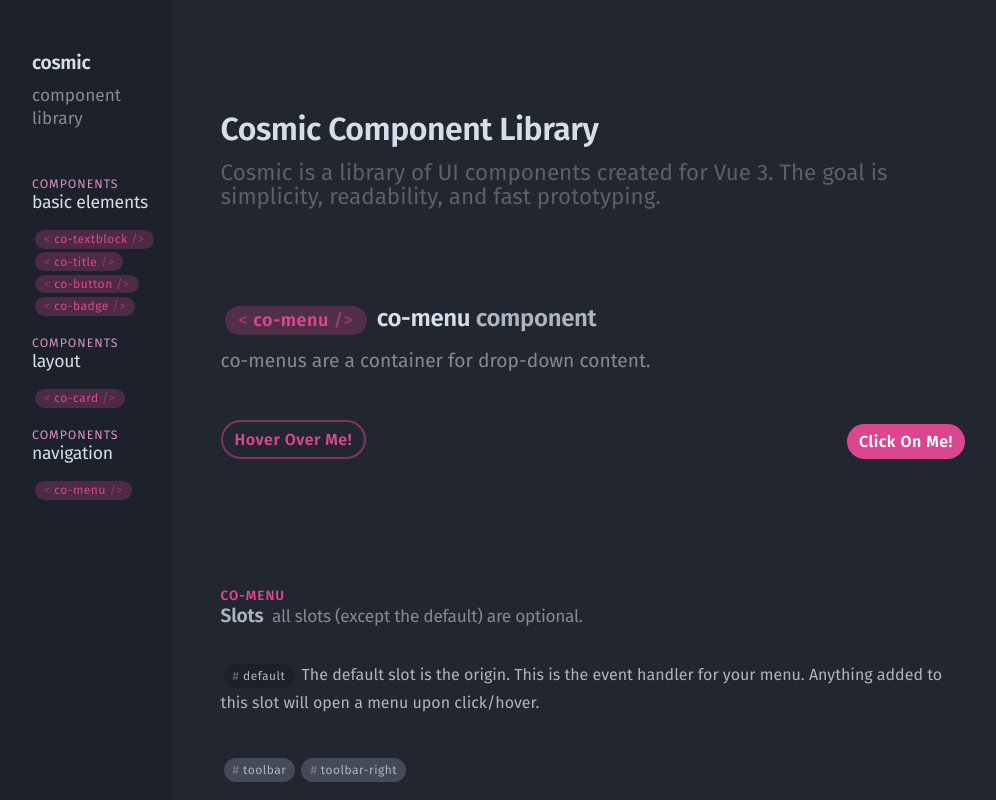
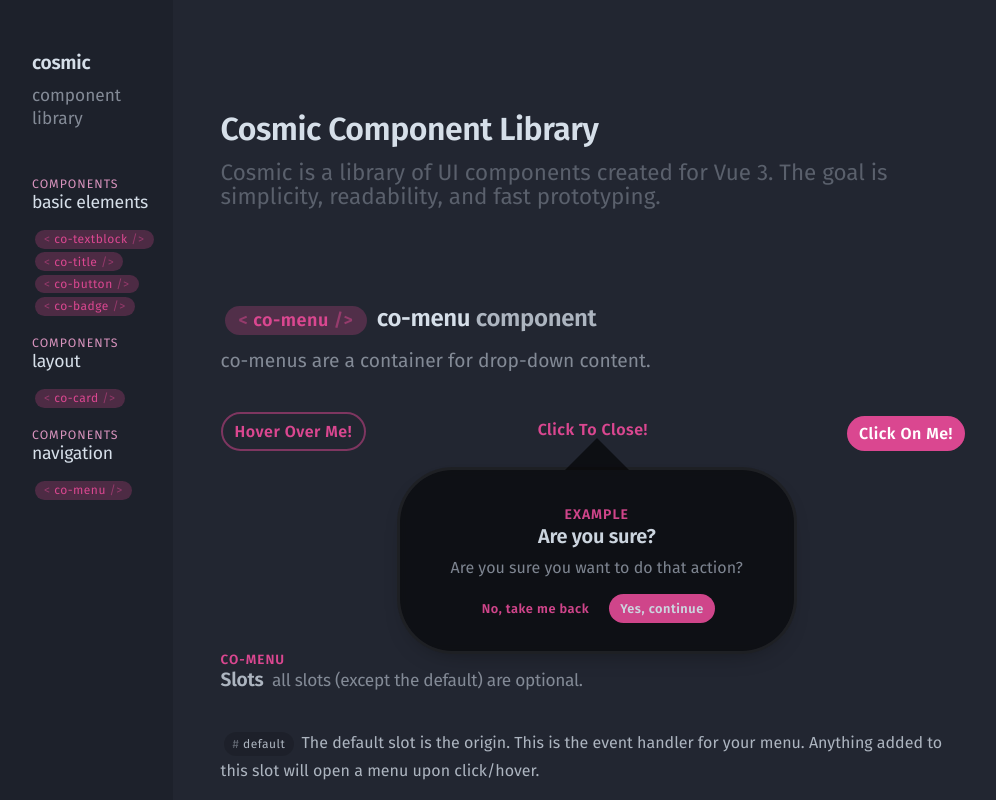
Before and after one commit to audse/cosmic-library, a Vue app: page / in a window 1280 px wide. Shown: the top 800 px of the page, without its empty margins (0-996 px from the left). Built offline with nearby package versions, Linux system fonts and the light colour scheme.

Commit message:
Added more menu options and finished up menu documentation

```diff
--- a/src/components/co-menu.vue
+++ b/src/components/co-menu.vue
@@ -15,37 +15,45 @@
         <div :class="['co-menu-container', right ? 'co-menu-container-right' : center ? 'co-menu-container-center' : 'co-menu-container-left']">
 
             <transition name="co-menu">
-                <div v-show="show"  :class="['co-menu', shadow ? 'co-menu-shadow' : shadowDark ? 'co-menu-shadow-dark' : shadowLight ? 'co-menu-shadow-light' : '']">
-                    <div :class="['co-menu-triangle', right ? 'co-menu-triangle-right' : center ? 'co-menu-triangle-center' : 'co-menu-triangle-left' ]" />
+                <div v-show="show"  :class="['co-menu']">
+                    <div v-if="!noArrow" :class="['co-menu-triangle', class_list.arrow, right ? 'co-menu-triangle-right' : center ? 'co-menu-triangle-center' : 'co-menu-triangle-left' ]" />
 
                     <div class="co-menu-shift" :style="menu_shift">
-                        <div class="co-menu-bubble">
+                        <div :class="['co-menu-bubble', class_list.menu, shadow ? 'co-menu-shadow' : shadowDark ? 'co-menu-shadow-dark' : shadowLight ? 'co-menu-shadow-light' : '']">
 
                             <!-- Toolbar -->
                             <div v-if="this.$slots.toolbar || this.$slots['toolbar-right']" :class="['co-menu-toolbar', class_list.toolbar]">
-                                <div v-if="this.$slots.toolbar" class="co-menu-toolbar-left">
-                                    <slot name="toolbar"></slot>
+                                <div v-if="this.$slots.toolbar" :class="['co-menu-toolbar-left', class_list.toolbar]">
+                                    <slot name="toolbar" :co_menu="co_menu"></slot>
                                 </div>
                                 <div v-if="this.$slots['toolbar-right']" class="co-menu-toolbar-right">
-                                    <slot name="toolbar-right"></slot>
+                                    <slot name="toolbar-right" :co_menu="co_menu"></slot>
                                 </div>
                             </div>
 
+                            <!-- Spacer -->
+                            <div v-if="!this.$slots.toolbar && !this.$slots['toolbar-right'] && this.$slots.header" class="co-menu-spacer" />
+
+                            <!-- Simple Main Content Block -->
+                            <div v-if="this.$slots.header" class="co-menu-header">
+                                <slot name="header" :co_menu="co_menu"></slot>
+                            </div>
+
                             <!-- Before Content -->
-                            <div :class="['co-menu-before', class_list.before]">
-                                <slot name="before"></slot>
+                            <div :class="['co-menu-before', class_list.before, only_before_content ? 'co-menu-before-only' : '']">
+                                <slot name="before" :co_menu="co_menu"></slot>
                             </div>
 
                             <!-- Columns -->
                             <div v-if="cols" :class="['co-menu-cols', class_list.cols]">
-                                <div v-for="col in cols" :key="`menu-col-${col}`" :class="['co-menu-col', class_list.col]">
-                                    <slot :name="`col-${col}`"></slot>
+                                <div v-for="col in cols" :key="`menu-col-${col}`" :class="['co-menu-col', class_list.col, !noColPadding ? 'co-menu-col-padding' : '']">
+                                    <slot :name="`col-${col}`" :co_menu="co_menu"></slot>
                                 </div>
                             </div>
 
                             <!-- Simple Main Content Block -->
                             <div v-if="this.$slots.content" class="co-menu-content">
-                                <slot name="content"></slot>
+                                <slot name="content" :co_menu="co_menu"></slot>
                             </div>
 
                         </div>
@@ -77,10 +85,12 @@ export default defineComponent({
         right: Boolean,
         center: Boolean,
 
-        cols: Number,
+        startOpen: Boolean,
 
         hover: Boolean,
         reduceHoverArea: Boolean,
+
+        cols: Number,
 
         classes: Object,
 
@@ -91,10 +101,15 @@ export default defineComponent({
         shadowDark: Boolean,
 
         lessRound: Boolean,
+        noColPadding: Boolean,
+        noSpacer: Boolean,
+        noArrow: Boolean,
 
     },
 
-    setup ( props ) {
+    emits: ['co-menu-close'],
+
+    setup ( props, { slots, emit } ) {
 
         const class_list = computed( () => {
             if ( props.classes ) return Object.assign( {}, props.classes )
@@ -179,8 +194,6 @@ export default defineComponent({
             const viewport_to_element_right = origin.getBoundingClientRect().right
             const viewport_to_element_center = ( ( viewport_to_element_right - viewport_to_element_left ) * 0.5 ) + viewport_to_element_left
 
-            console.log(viewport_to_element_center, width, ( viewport_to_element_center - (width * 0.5) ))
-
             // No need to shift the menu if it already fully fits in the viewport
             if ( ( ( viewport_to_element_center + (width * 0.5) ) > document.documentElement.clientWidth ) || ( viewport_to_element_center - (width * 0.5) < 0 ) ) {
 
@@ -192,27 +205,25 @@ export default defineComponent({
 
                 shift_value = ` ${shift_value}px`
 
-                console.log(width, shift_value)
-
                 return {
                     position: 'absolute',
                     left: shift_value
                 }
             } else {
-                console.log('...')
                 return {}
             }
         }
 
-        const to_show = ref(false)
-        const show = ref(false)
-        const show_clickarea = ref(false)
+        const to_show = ref(props.startOpen ? true : false)
+        const show = ref(props.startOpen ? true : false)
+        const show_clickarea = ref(props.startOpen ? true : false)
 
         // `to_show` is used to debounce the menu's opening and closing
         // This is to avoid stuttering
         const show_menu = () => {
             return setTimeout( () => {
                 show.value = to_show.value
+                if ( !show.value ) emit ('co-menu-close')
             }, 100)
         }
 
@@ -243,11 +254,23 @@ export default defineComponent({
 
         const clicked_out = () => {
             to_show.value = false
-            show.value = false
             show_clickarea.value = false
         }
 
+        const co_menu = {
+            show_menu,
+            mouse_enter,
+            mouse_leave,
+            clicked,
+            clicked_out
+        }
+
         watch(to_show, show_menu)
+
+        const only_before_content = computed( () => {
+            if ( slots.before && Object.keys(slots).length === 2 ) return true
+            else return false
+        })
 
         return {
             class_list,
@@ -267,6 +290,9 @@ export default defineComponent({
             mouse_leave,
             clicked,
             clicked_out,
+            co_menu,
+
+            only_before_content
         }
     },
 
@@ -317,7 +343,7 @@ export default defineComponent({
 
     width: v-bind(menu_width);
     max-width: v-bind(maxWidth);
-    padding: 8px 0 0 0;
+    padding: 16px 0 0 0;
 
     position: absolute;
     z-index: 1000;
@@ -384,6 +410,7 @@ export default defineComponent({
     border-radius: v-bind(menu_radius);
 
     display: block;
+    box-sizing: border-box;
 
     position: relative;
 
@@ -393,6 +420,16 @@ export default defineComponent({
     height: v-bind(height);
     margin-bottom: 2em;
     margin-right: 2em;
+    z-index: 101;
+}
+
+.co-menu-before-only {
+    width: v-bind(menu_width);
+    max-width: v-bind(maxWidth);
+    border-radius: v-bind(menu_radius);
+    height: v-bind(height);
+    min-height: 8em;
+    box-sizing: border-box;
 }
 
 .co-menu-toolbar {
@@ -405,8 +442,7 @@ export default defineComponent({
 .co-menu-toolbar-left {
     flex: 1 auto;
     align-self: center;
-    display: flex;
-    align-items: center;
+    text-align: left;
 }
 
 .co-menu-toolbar-right {
@@ -429,6 +465,19 @@ export default defineComponent({
     box-sizing: border-box;
 }
 
+.co-menu-col-padding {
+
+    padding: 0.25em 0.25em 2em 0.25em;
+
+    &:first-of-type {
+        padding-left: 2em;
+    }
+
+    &:last-of-type {
+        padding-right: 1em;
+    }
+}
+
 
 .co-menu-shadow-light {
     box-shadow: 0px 5px 25px -20px rgba(0, 0, 0, 0.15);
@@ -444,34 +493,48 @@ export default defineComponent({
 
 .co-menu-content {
 
-    padding: 2em 1.5em;
+    padding: 0 2.5em 2em 1.5em;
+    text-align: left;
 
+}
+
+.co-menu-header {
+
+    padding: 0 2.5em 2em 1.5em;
+    text-align: left;
+
+}
+
+.co-menu-spacer {
+    padding: 2em;
 }
 
 .co-menu-triangle {
     width: 0;
     height: 0;
     border-style: solid;
-    border-color: transparent transparent v-bind(bg) transparent;
 
     position: absolute;
-    top: -16px;
-    z-index: 100;
+    top: -29px;
+    z-index: 102;
 }
 
 .co-menu-triangle-left {
-    border-width: 0 32px 16px 0px;
+    border-width: 0 32px 32px 0px;
+    border-color: transparent transparent v-bind(bg) transparent;
 }
 
 .co-menu-triangle-right {
     right: 0;
-    border-width: 0 0 16px 32px;
+    border-width: 0 0 32px 32px;
+    border-color: transparent transparent v-bind(bg) transparent;
 }
 
 .co-menu-triangle-center {
     left: 50%;
     transform: translate(-50%, 0);
     border-width: 0 32px 32px 32px;
+    border-color: transparent transparent v-bind(bg) transparent;
 }
 
 .co-menu-enter-active,
--- a/src/components/examples/co-card.examples.vue
+++ b/src/components/examples/co-card.examples.vue
@@ -54,7 +54,7 @@
         </template>
     </co-card>
 
-    <co-card :bg="bg" :classes="{ card: 'co-bg', card: 'co-bg-mixemphasis'}" shadow-dark margin-lg>
+    <co-card :bg="emphasis" :classes="{ card: 'co-bg', card: 'co-bg-mixemphasis'}" shadow-dark margin-lg>
         <template #header>
             <co-title h5 title="My Third co-card" :classes="{title: 'co-text-truewhite', subtitle: 'co-text-emphasis-text'}">
                 <template #subtitle><LoremIpsum add="4-8w" /></template>
--- a/src/components/examples/co-menu.examples.vue
+++ b/src/components/examples/co-menu.examples.vue
@@ -11,23 +11,45 @@
 
     <div class="flex">
 
-        <co-menu :bg="darkgrey" left hover shadow-dark viewport-width max-width="40vw" :cols="3" :classes="{ col: 'co-padding' }">
+        <co-menu :bg="darkgrey" left hover shadow-dark viewport-width max-width="40vw" :cols="3" :classes="{ before: 'co-bg-lightemphasis co-padding' }">
             <co-button label="Hover Over Me!" :color="emphasis" outline lg />
             <template #toolbar>
-                <co-button label="!" round :color="emphasis" filled />
-                <co-title h5 title="Toolbar Left" overline="co-menu" :classes="classes" inline />
+                <div class="flex-align-center">
+                    <co-button label="!" round :color="emphasis" filled />
+                    <co-title h5 title="Toolbar Left" overline="co-menu" :classes="classes" inline />
+                </div>
             </template>
             <template #toolbar-right>
                 <co-button label="toolbar-right" :color="emphasis" light sm :text-color="truewhite" />
             </template>
+            <template #before>
+                <co-badge content="Before" :color="emphasis" />
+            </template>
             <template #col-1>
-                <co-title h6 title="Column 1" subtitle="First Column" :classes="classes" />
+                <co-title h6 title="Column 1" subtitle="First Column" overline="col-1" :classes="classes" />
+                <LoremIpsum add="5w" />
             </template>
             <template #col-2>
-                <co-title h6 title="Column 2" subtitle="Second Column" :classes="classes" />
+                <co-title h6 title="Column 2" subtitle="Second Column" overline="col-2" :classes="classes" />
+                <LoremIpsum add="5w" />
             </template>
             <template #col-3>
-                <co-title h6 title="Column 3" subtitle="Third Column" :classes="classes" />
+                <co-title h6 title="Column 3" subtitle="Third Column" overline="col-3" :classes="classes" />
+                <LoremIpsum add="5w" />
+            </template>
+        </co-menu>
+
+    </div>
+    <div class="flex flex-center">
+
+        <co-menu bg="rgba(0,0,0,0.6)" center shadow-dark max-width="400px" viewport-width start-open :classes="{ menu: 'co-glass', before: 'co-center co-padding' }">
+            <co-button label="Click To Close!" :color="emphasis" subtle lg />
+            <template v-slot:before="{ co_menu }">
+                <co-title h4 title="Are you sure?" subtitle="Are you sure you want to do that action?" overline="Example" :classes="classes" />
+                <div class="co-padding">
+                    <co-button label="No, take me back" :color="emphasis" subtle  @click="co_menu.clicked_out()" />
+                    <co-button label="Yes, continue" :color="emphasis" :textcolor="truewhite" filled />
+                </div>
             </template>
         </co-menu>
 
@@ -35,21 +57,19 @@
     <div class="flex flex-right">
 
         <co-menu :bg="darkgrey" right shadow-dark max-width="40vw" viewport-width>
-            <co-button label="Click On Me!" :color="emphasis" :text-color="truewhite" filled  lg/>
-            <template #content>
-                <div class="block">
-                    <co-card :bg="darkbg" shadow-dark>
-                        <co-title h5 title="Example With Cards" :classes="classes" />
-                    </co-card>
-                    <co-card :bg="darkbg" shadow-dark />
-                </div>
+            <co-button label="Click On Me!" :color="emphasis" :text-color="truewhite" filled lg />
+            <template #toolbar-right>
+                <co-badge content="Important" :color="emphasis" uppercase />
+            </template>
+            <template #header>
+                <co-title h5 title="Nested Elements" subtitle="any element can be nested within co-menus." overline="info" :classes="classes" />
             </template>
         </co-menu>
     </div>
 
 </div>
+<co-card />
 
-<div class="space-above space-below" />
 <co-textblock class="co-text-tint-1 space-above">
 
 <co-title h5 title="Slots" overline="co-menu" subtitle="all slots (except the default) are optional." side :classes="classes" />
@@ -59,19 +79,19 @@
     The default slot is the origin. This is the event handler for your menu. Anything added to this slot will open a menu upon click/hover.
 </div>
 
-<div class="textblock space-above">
+<div class="block space-above">
     <co-badge left="#" content="toolbar" :color="white" /><co-badge left="#" content="toolbar-right" :color="white" />
 </div>
 
-<div class="textblock space-above">
+<div class="block space-above">
     <co-badge left="#" content="before" :color="white" />
 </div>
 
-<div class="textblock space-above">
+<div class="block space-above">
     <co-badge left="#" content="content" :color="white" />
 </div>
 
-<div class="textblock space-above">
+<div class="block space-above">
     <co-badge left="#" content="col-n" :color="white" />
     <co-badge left="#" content="col-1" :color="grey" />
     <co-badge left="#" content="col-2" :color="grey" />
@@ -81,6 +101,18 @@
 </div>
 
 <div class="space-below" />
+
+<co-title h5 title="Scoped Slots" overline="co-menu" subtitle="all slots (except the default) have an optional scope." side :classes="classes" />
+
+<div class="textblock space-above">
+    <co-badge content="co_menu" :color="emphasis" />
+    <co-badge left="co_menu." content="show_menu()" :color="white" />
+    <co-badge left="co_menu." content="mouse_enter()" :color="white" />
+    <co-badge left="co_menu." content="mouse_leave()" :color="white" />
+    <co-badge left="co_menu." content="clicked()" :color="white" />
+    <co-badge left="co_menu." content="clicked_out()" :color="white" />
+</div>
+
 
 <co-title h5 title="Props" overline="co-menu" subtitle="not all the props are optional." side :classes="classes" />
 
@@ -147,13 +179,18 @@
 </div>
 
 <div class="textblock space-above">
-    <co-badge content="string" :color="emphasis" />
-    <co-badge content="bg" :color="white" />
+    <co-badge content="boolean" :color="emphasis" />
+    <co-badge content="start-open" :color="white" />
+</div>
+
+<div class="textblock space-above">
+    <co-badge content="int" :color="emphasis" />
+    <co-badge content="cols" :color="white" />
 </div>
 
 <div class="textblock">
-    <co-badge content="int" :color="emphasis" />
-    <co-badge content="cols" :color="white" />
+    <co-badge content="string" :color="emphasis" />
+    <co-badge content="bg" :color="white" />
 </div>
 
 <div class="textblock">
@@ -168,11 +205,27 @@
     <co-badge content="boolean" :color="emphasis" />
     <co-badge content="less-round" :color="white" />
 </div>
+<div class="textblock">
+    <co-badge content="boolean" :color="emphasis" />
+    <co-badge content="no-col-padding" :color="white" />
+</div>
+<div class="textblock">
+    <co-badge content="boolean" :color="emphasis" />
+    <co-badge content="no-arrow" :color="white" />
+</div>
 
 
 <div class="space-above" />
 
-<co-title h5 title="Class Object" overline="co-card" :classes="classes" />
+<co-title h5 title="Class Object" overline="co-menu" :classes="classes" />
+
+<div class="space-above" />
+
+<co-title h5 title="Emits" overline="co-menu" :classes="classes" />
+
+<div class="textblock">
+    <co-badge content="co-menu-close" right="no props" :color="white" />
+</div>
 
 </co-textblock>
 
@@ -183,7 +236,7 @@
 
 import { defineComponent } from 'vue'
 
-// import LoremIpsum from 'vue-lorem-ipsum'
+import LoremIpsum from 'vue-lorem-ipsum'
 
 import CoTitle from './../co-title'
 import CoButton from './../co-button'
@@ -197,7 +250,7 @@ export default defineComponent({
     name: 'co-card-examples',
 
     components: {
-        // LoremIpsum,
+        LoremIpsum,
         CoTitle,
         CoButton,
         CoBadge,
@@ -236,21 +289,3 @@ export default defineComponent({
 })
 
 </script>
-<style lang="scss" scoped>
-
-.space-above {
-    padding-top: 1.5em;
-}
-
-.block {
-    margin: 0.5em 0;
-    display: flex;
-    align-items: center;
-}
-
-.menu-block {
-    flex: 1 auto;
-    position: relative;
-}
-
-</style>
--- a/src/css/app.scss
+++ b/src/css/app.scss
@@ -1,5 +1,6 @@
 
 @import 'cosmic.variables';
+@import 'cosmic.utils';
 @import 'include-media';
 @import 'icons';
 
@@ -24,8 +25,7 @@ body, html, #app {
 
 .textblock {
     display: block;
-    margin-top: 0.25em;
-    margin-bottom: 1em;
+    margin: 0.5em 0;
 }
 
 .block-center {
@@ -34,10 +34,16 @@ body, html, #app {
     justify-items: center;
     align-content: center;
     align-items: center;
+    width: 100%;;
 }
 
 .flex {
     flex: 1;
+}
+
+.flex-align-center {
+    display: flex;
+    align-items: center;
 }
 
 .flex-right {
--- /dev/null
+++ b/src/css/cosmic.utils.scss
@@ -0,0 +1,7 @@
+
+.co-glass {
+	-webkit-backdrop-filter: blur(10px);
+	backdrop-filter: blur(10px);
+    border: 3px solid rgba(240, 240, 240, 0.075);
+    opacity: 0.95;
+}
--- a/src/css/cosmic.variables.scss
+++ b/src/css/cosmic.variables.scss
@@ -83,7 +83,7 @@ $co-color-text-tint-1: mix($co-color-text-tint-2, $co-color-text);
 }
 
 .co-center-text {
-    text-align: center;
+    text-align: center !important;
 }
 
 .co-right-text {
```
